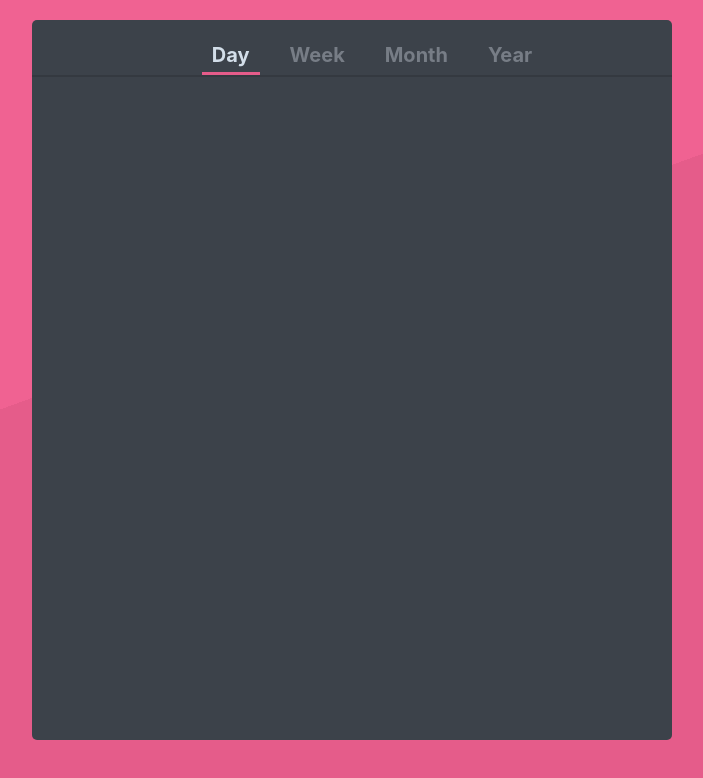
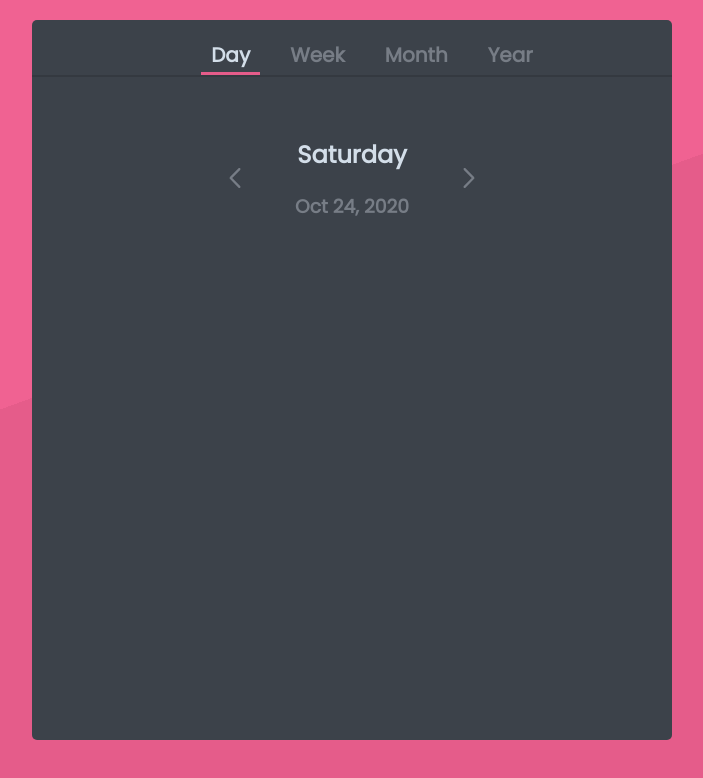
Before and after one commit to AlexandrRzz/toDo, a React (Create React App) app: page / in a window 1280 px wide. Shown: the top 778 px of the page, without its empty margins (288-991 px from the left). Built offline with nearby package versions, Linux system fonts and the light colour scheme.

Commit message:
Add period

```diff
--- a/src/components/App/App.js
+++ b/src/components/App/App.js
@@ -2,6 +2,7 @@ import React, { useState, useEffect } from 'react';
 import './App.css';
 
 import Nav from '../Nav/Nav';
+import Period from '../Period/Period';
 
 const LOCAL_STORAGE_KEY_NAV = 'todoApp.nav';
 
@@ -30,6 +31,7 @@ function App() {
   ];
 
   const [navItems, setNavItems] = useState([]);
+  const [fixInterval, setfixInterval] = useState({dateStart:new Date(), dateEnd: new Date});
 
   useEffect(() => {
     const storedNavItems = JSON.parse(localStorage.getItem(LOCAL_STORAGE_KEY_NAV)) || navItemsInit;
@@ -40,19 +42,25 @@ function App() {
     localStorage.setItem(LOCAL_STORAGE_KEY_NAV, JSON.stringify(navItems))
   }, [navItems])
 
-  function togglePeriod(id) {
+  function toggleNav(id) {
     const newNavItems = [...navItems].map(item => {return {...item, selected: false}});
     const navItem = newNavItems.find(item => item.id === id);
     navItem.selected = true;
     setNavItems(newNavItems);
   }
 
+  let date_p = new Date();
+
   return (
     <div className="App">
       <div className="wrapper">
         <header className="App-header">
-          <Nav navItems={navItems} togglePeriod={togglePeriod} />
+          <Nav navItems={navItems} toggleNav={toggleNav} />
         </header>
+        <Period
+          dateStart={fixInterval.dateStart}
+          dateEnd={fixInterval.dateEnd}
+        />
       </div>
     </div>
   );
--- a/src/components/Nav/Nav.js
+++ b/src/components/Nav/Nav.js
@@ -1,14 +1,14 @@
 import React from 'react';
 import './Nav.css';
 
-const Nav = ({ navItems, togglePeriod }) => {
+const Nav = ({ navItems, toggleNav }) => {
   const elements = navItems
   .sort((a, b) => {
       return(a.id - b.id);
   })
   .map((item) => {
     function handleNavItemClick() {
-      togglePeriod(item.id);
+      toggleNav(item.id);
     }
     let className = 'nav__item';
     if (item.selected) {
--- /dev/null
+++ b/src/components/Period/Period.css
@@ -0,0 +1,28 @@
+.date {
+  display: flex;
+  justify-content: center;
+  align-items: center;
+  padding: 40px 0;
+}
+
+.date_caption {
+  align-items: center;
+  margin: 0 50px;
+}
+
+.date__header {
+  text-align: center;
+}
+
+.date__subheader {
+  color: #777d86;
+  text-align: center;
+}
+
+
+.date_slide {
+  cursor: pointer;
+  fill: #777d86;
+  height: 20px;
+  width: 20px;
+}
--- /dev/null
+++ b/src/components/Period/Period.js
@@ -0,0 +1,85 @@
+import React from 'react';
+import './Period.css';
+
+function formatDate(dateStart, dateEnd, period = 'Day' ) {
+  const monthNames = [
+    {fullName:"Jan", shortName:"Jan"},
+    {fullName:"Feb", shortName:"Feb"},
+    {fullName:"Mar", shortName:"Mar"},
+    {fullName:"Apr", shortName:"Apr"},
+    {fullName:"May", shortName:"May"},
+    {fullName:"Jun", shortName:"Jun"},
+    {fullName:"Jul", shortName:"Jul"},
+    {fullName:"Aug", shortName:"Aug"},
+    {fullName:"Sep", shortName:"Sep"},
+    {fullName:"Oct", shortName:"Oct"},
+    {fullName:"Nov", shortName:"Nov"},
+    {fullName:"Dec", shortName:"Dec"}
+  ];
+
+  const dayNames = [
+    {fullName: "Sunday", shortName: "Sun"},
+    {fullName: "Monday", shortName: "Mon"},
+    {fullName: "Tuesday", shortName: "Tue"},
+    {fullName: "Wednesday", shortName: "Wed"},
+    {fullName: "Thursday", shortName: "Thu"},
+    {fullName: "Friday", shortName: "Fri"},
+    {fullName: "Saturday", shortName: "Sat"}
+  ];
+  switch(period) {
+    case 'Day':
+      return {
+        header: dayNames[dateStart.getDay()].fullName,
+        subheader: `${monthNames[dateStart.getMonth()].shortName} ${dateStart.getDate()}, ${dateStart.getFullYear()}`
+      }
+    case 'Week':
+        return {
+          header: `X week of ${dateStart.getFullYear()}`,
+          subheader: `${monthNames[dateStart.getMonth()].shortName} ${dateStart.getDate()} - ${monthNames[dateEnd.getMonth()].shortName} ${dateEnd.getDate()}`
+        }
+    case 'Month':
+      return {
+        header: monthNames[dateStart.getMonth()].fullName,
+        subheader: dateStart.getFullYear()
+      }
+    case 'Year':
+      return {
+        header: dateStart.getFullYear(),
+        subheader: `${monthNames[dateStart.getMonth()]} ${dateStart.getDate()}, ${dayNames[dateStart.getDay()].shortName} - ${monthNames[dateEnd.getMonth()]} ${dateEnd.getDate()}, ${dayNames[dateEnd.getDay()].shortName}`
+      }
+    default:
+      return {
+        header: "",
+        subheader: ""
+      }
+  }
+
+}
+
+export default function Period ({dateStart, dateEnd}) {
+  const periodName = formatDate(dateStart, dateEnd, "Day");
+  return (
+    <div className="date">
+    <svg
+    className="date_slide"
+    viewBox="0 0 66.91 122.88"
+    fill="none"
+    xmlns="http://www.w3.org/2000/svg"
+    >
+      <path d="M64.96,111.2c2.65,2.73,2.59,7.08-0.13,9.73c-2.73,2.65-7.08,2.59-9.73-0.14L1.97,66.01l4.93-4.8l-4.95,4.8 c-2.65-2.74-2.59-7.1,0.15-9.76c0.08-0.08,0.16-0.15,0.24-0.22L55.1,2.09c2.65-2.73,7-2.79,9.73-0.14 c2.73,2.65,2.78,7.01,0.13,9.73L16.5,61.23L64.96,111.2L64.96,111.2L64.96,111.2z"/>
+    </svg>
+    <div className="date_caption">
+      <h2 className="date__header">{periodName.header}</h2>
+      <h3 className="date__subheader">{periodName.subheader}</h3>
+    </div>
+    <svg
+      className="date_slide"
+      viewBox="0 0 66.91 122.88"
+      fill="none"
+      xmlns="http://www.w3.org/2000/svg"
+      >
+      <path d="M1.95,111.2c-2.65,2.72-2.59,7.08,0.14,9.73c2.72,2.65,7.08,2.59,9.73-0.14L64.94,66l-4.93-4.79l4.95,4.8 c2.65-2.74,2.59-7.11-0.15-9.76c-0.08-0.08-0.16-0.15-0.24-0.22L11.81,2.09c-2.65-2.73-7-2.79-9.73-0.14 C-0.64,4.6-0.7,8.95,1.95,11.68l48.46,49.55L1.95,111.2L1.95,111.2L1.95,111.2z" />
+    </svg>
+  </div>
+  )
+};
--- a/src/index.css
+++ b/src/index.css
@@ -1,8 +1,10 @@
+@font-face {
+  font-family: PopRegular;
+  src: url('./fonts/Poppins-Regular.ttf');
+}
+
 body {
   margin: 0;
-  font-family: -apple-system, BlinkMacSystemFont, 'Segoe UI', 'Roboto', 'Oxygen',
-    'Ubuntu', 'Cantarell', 'Fira Sans', 'Droid Sans', 'Helvetica Neue',
-    sans-serif;
-  -webkit-font-smoothing: antialiased;
-  -moz-osx-font-smoothing: grayscale;
+  font-family: PopRegular;
+  color: #d3dee9;
 }
```
Also changed, not shown: src/fonts/Poppins-Bold.ttf (added), src/fonts/Poppins-Regular.ttf (added).
